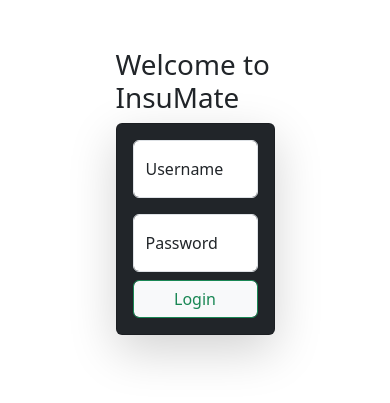
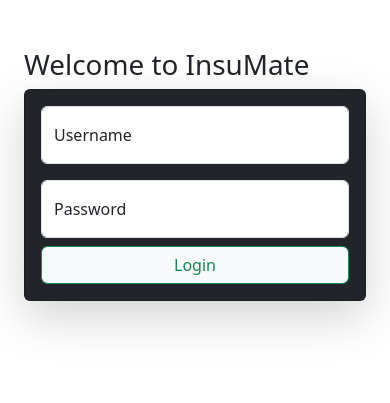
Before and after one commit to jcivitel/django_insumate, a Django app: template django_im_frontend/templates/login.html in a window 390 px wide. Shown: the top 403 px of the page. Run offline with Django 5.2, Linux system fonts and the light colour scheme; the template is opened without the code that fills it, so the values that code supplies are empty; parts of the project's set-up code (start-up, migrations or seed data) failed here and were passed over; some libraries are stand-ins or nearby versions.

Commit message:
optimized templates

```diff
--- a/django_im_frontend/templates/base/base.html
+++ b/django_im_frontend/templates/base/base.html
@@ -27,6 +27,8 @@
             color: #fff;
         }
     </style>
+    {% block customjs %}
+    {% endblock %}
 </head>
 <body>
 
--- a/django_im_frontend/templates/base/navigation.html
+++ b/django_im_frontend/templates/base/navigation.html
@@ -3,7 +3,7 @@
         <a class="navbar-brand" href="{% url "dashboard" %}">InsuMate</a>
         <button class="navbar-toggler" type="button" data-bs-toggle="collapse" data-bs-target="#navbarNav"
                 aria-controls="navbarNav" aria-expanded="false" aria-label="Toggle navigation">
-            <span class="navbar-toggler-icon"></span>
+            <span class="navbar-toggler-icon"><></span>
         </button>
         <div class="collapse navbar-collapse" id="navbarNav">
             <ul class="navbar-nav">
--- a/django_im_frontend/templates/edit_profile.html
+++ b/django_im_frontend/templates/edit_profile.html
@@ -3,7 +3,7 @@
 {% block content %}
     <div class="container">
         <div class="d-flex align-items-center justify-content-center my-5">
-            <div class="container col-6 card">
+            <div class="container col-12 col-sm-6 card">
                 <div class="card-header">
                     <h2>Edit Profile</h2>
                 </div>
--- a/django_im_frontend/templates/login.html
+++ b/django_im_frontend/templates/login.html
@@ -2,9 +2,9 @@
 {% block content %}
     <div class="container">
         <div class="d-flex align-items-center justify-content-center my-5">
-            <div class="container col-6">
+            <div class="container col-12 col-sm-6">
                 <h1>Welcome to InsuMate</h1>
-                <div class="card shadow-lg bg-dark">
+                <div class="card shadow-lg bg-dark mt-2">
                     <div class="card-body">
                         <form method="post">
                             {% csrf_token %}
```
Also changed, not shown: django_im_frontend/templates/product_info.html (+10 -5 lines).
